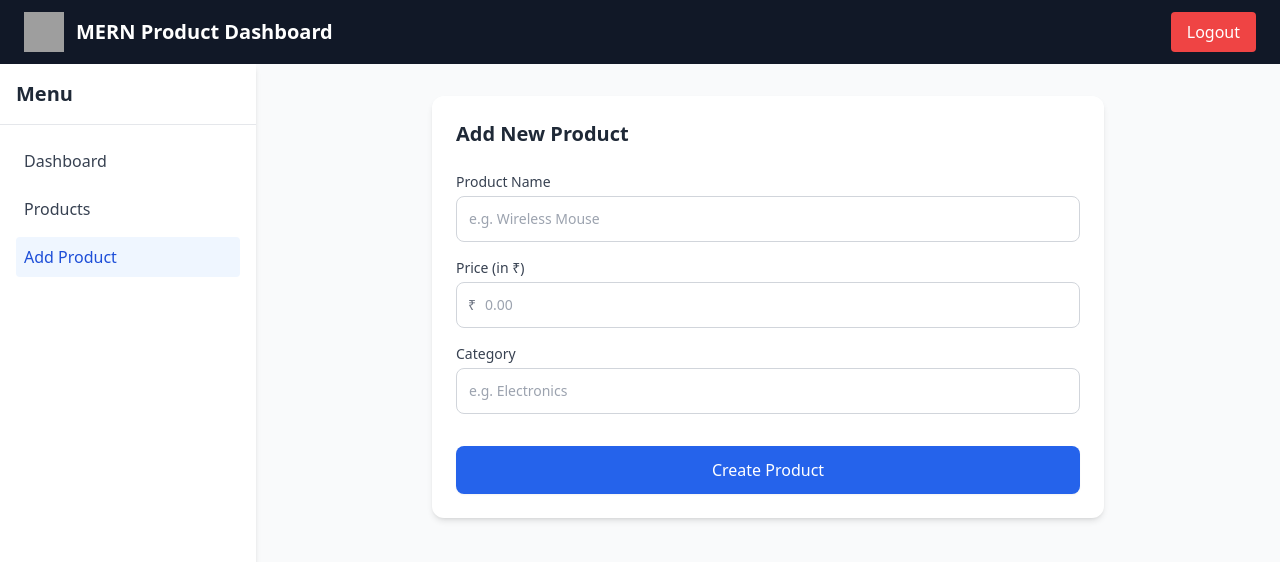
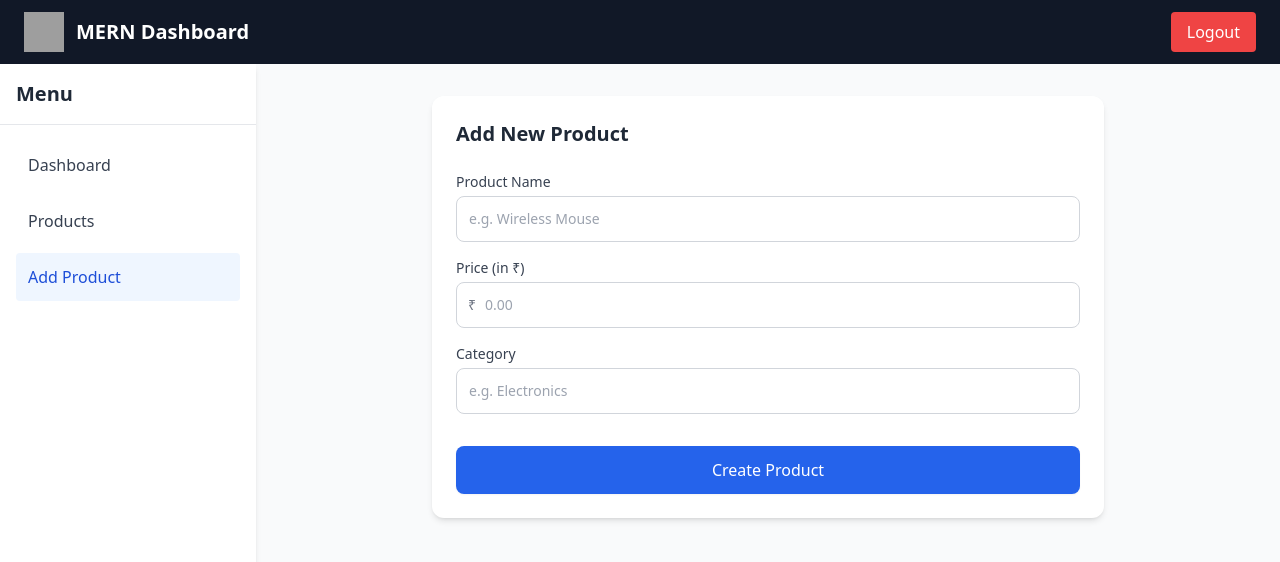
Before and after one commit to sriramg412/mern-product-dashboard, a React (Vite) app in the folder frontend/: page /add-product in a window 1280 px wide. Shown: the top 562 px of the page. Built offline with nearby package versions, Linux system fonts and the light colour scheme; grey boxes are pictures that could not be loaded.

Commit message:
feat(ui): implement responsive sliding sidebar for mobile

```diff
--- a/frontend/src/components/Layout.jsx
+++ b/frontend/src/components/Layout.jsx
@@ -1,19 +1,25 @@
+import { useState } from "react";
 import { useNavigate } from "react-router-dom";
 import Navbar from "./Navbar";
 import Sidebar from "./Sidebar";
 
 function Layout({ children }) {
     const navigate = useNavigate();
+    const [isMobileMenuOpen, setIsMobileMenuOpen] = useState(false);
 
     const handleLogout = () => {
         navigate("/");
     };
 
+    const toggleMobileMenu = () => {
+        setIsMobileMenuOpen(!isMobileMenuOpen);
+    };
+
     return (
         <div className="min-h-screen bg-gray-50 flex flex-col">
-            <Navbar onLogout={handleLogout} />
-            <div className="flex flex-1">
-                <Sidebar />
+            <Navbar onLogout={handleLogout} toggleMenu={toggleMobileMenu} />
+            <div className="flex flex-1 relative">
+                <Sidebar isOpen={isMobileMenuOpen} closeMenu={() => setIsMobileMenuOpen(false)} />
                 <main className="flex-1 w-full p-4 sm:p-6 lg:p-8">
                     {children}
                 </main>
--- a/frontend/src/components/Navbar.jsx
+++ b/frontend/src/components/Navbar.jsx
@@ -1,18 +1,29 @@
 import React from "react";
 
-function Navbar({ onLogout }) {
+function Navbar({ onLogout, toggleMenu }) {
     return (
-        <nav className="bg-gray-900 text-white px-6 py-3 flex justify-between items-center">
+        <nav className="bg-gray-900 text-white px-4 md:px-6 py-3 flex justify-between items-center z-50 relative">
 
             <div className="flex items-center gap-3">
-                <img src="/mern_logo.png" alt="logo" className="w-10 h-10" />
-                <h1 className="text-xl font-bold">MERN Product Dashboard</h1>
+                {/* Hamburger Menu - Only visible on mobile/tablet */}
+                <button
+                    onClick={toggleMenu}
+                    className="md:hidden text-white mr-2 focus:outline-none"
+                    aria-label="Toggle Menu"
+                >
+                    <svg className="w-6 h-6" fill="none" stroke="currentColor" viewBox="0 0 24 24" xmlns="http://www.w3.org/2000/svg">
+                        <path strokeLinecap="round" strokeLinejoin="round" strokeWidth="2" d="M4 6h16M4 12h16M4 18h16"></path>
+                    </svg>
+                </button>
+
+                <img src="/mern_logo.png" alt="logo" className="w-8 h-8 md:w-10 md:h-10 object-cover" />
+                <h1 className="text-lg md:text-xl font-bold truncate max-w-[150px] sm:max-w-none">MERN Dashboard</h1>
             </div>
 
             <div>
                 <button
                     onClick={onLogout}
-                    className="bg-red-500 px-4 py-2 rounded hover:bg-red-600"
+                    className="bg-red-500 px-3 md:px-4 py-1.5 md:py-2 rounded text-sm md:text-base hover:bg-red-600 transition-colors"
                 >
                     Logout
                 </button>
--- a/frontend/src/components/Sidebar.jsx
+++ b/frontend/src/components/Sidebar.jsx
@@ -1,6 +1,6 @@
 import { Link, useLocation } from "react-router-dom";
 
-function Sidebar() {
+function Sidebar({ isOpen, closeMenu }) {
     const location = useLocation();
 
     const menuItems = [
@@ -10,16 +10,44 @@ function Sidebar() {
     ];
 
     return (
-        <aside className="w-64 bg-white shadow-md hidden md:block min-h-screen">
-            <div className="p-4 border-b">
+        <>
+            {/* Mobile Backdrop overlay */}
+            {isOpen && (
+                <div
+                    className="fixed inset-0 bg-black bg-opacity-50 z-30 md:hidden"
+                    onClick={closeMenu}
+                />
+            )}
+
+            {/* Sidebar content */}
+            <aside
+                className={`
+                    fixed md:static inset-y-0 left-0 z-40
+                    w-64 bg-white shadow-lg md:shadow-md h-full min-h-screen
+                    transition-transform duration-300 ease-in-out
+                    ${isOpen ? 'translate-x-0' : '-translate-x-full'}
+                    md:translate-x-0
+                `}
+            >
+                <div className="p-4 border-b flex justify-between items-center bg-white">
                     <h2 className="text-xl font-semibold text-gray-800">Menu</h2>
+                    {/* Close button for mobile */}
+                    <button
+                        onClick={closeMenu}
+                        className="md:hidden text-gray-500 hover:text-gray-800 focus:outline-none"
+                    >
+                        <svg className="w-6 h-6" fill="none" stroke="currentColor" viewBox="0 0 24 24" xmlns="http://www.w3.org/2000/svg">
+                            <path strokeLinecap="round" strokeLinejoin="round" strokeWidth="2" d="M6 18L18 6M6 6l12 12"></path>
+                        </svg>
+                    </button>
                 </div>
-            <ul className="p-4 space-y-2">
+                <ul className="p-4 space-y-2 overflow-y-auto">
                     {menuItems.map((item) => (
                         <li key={item.path}>
                             <Link
                                 to={item.path}
-                            className={`block p-2 rounded cursor-pointer ${location.pathname === item.path
+                                onClick={closeMenu} // Close menu when an item is clicked on mobile
+                                className={`block p-3 rounded cursor-pointer transition-colors ${location.pathname === item.path
                                     ? "bg-blue-50 text-blue-700 font-medium"
                                     : "text-gray-700 hover:bg-gray-100"
                                     }`}
@@ -30,6 +58,7 @@ function Sidebar() {
                     ))}
                 </ul>
             </aside>
+        </>
     );
 }
 
```
Lines whose indentation alone changed are shown as unchanged.
